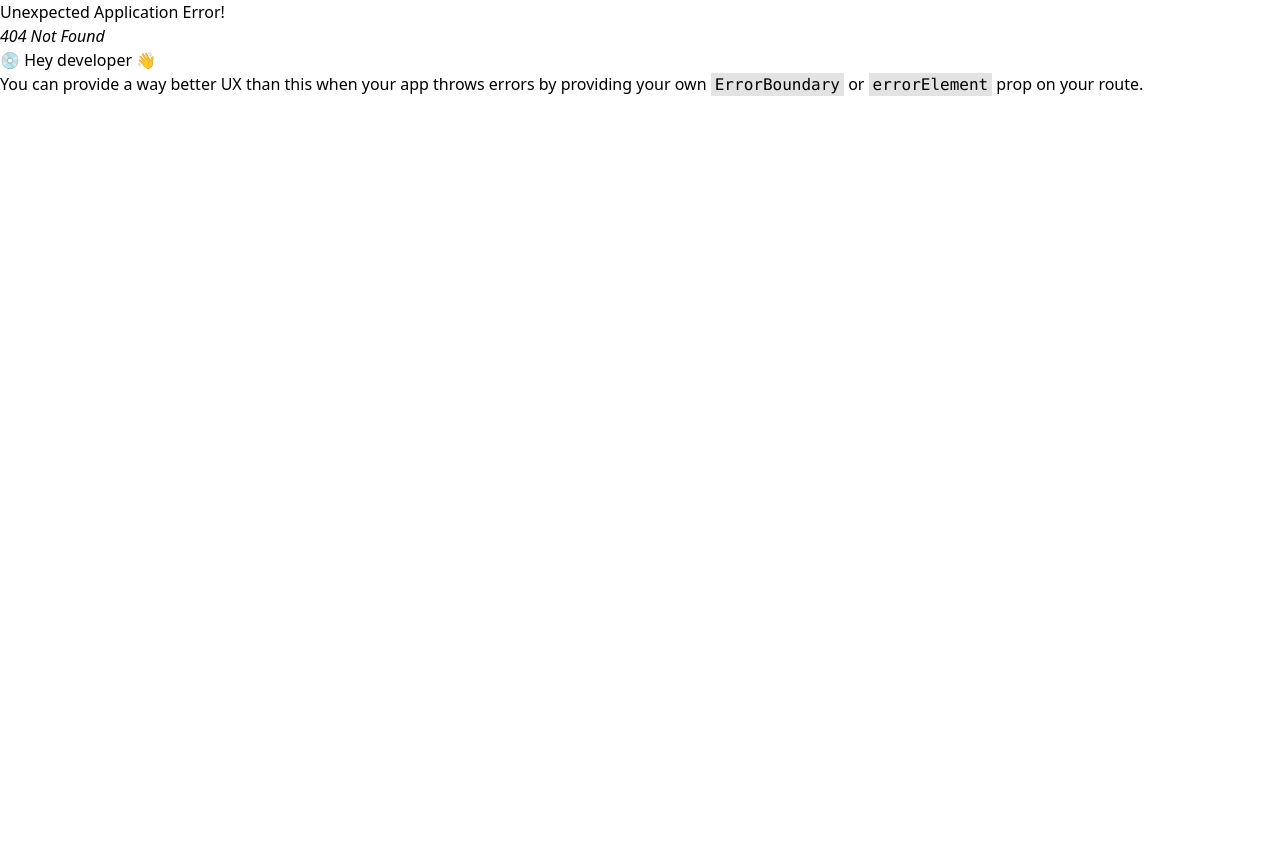
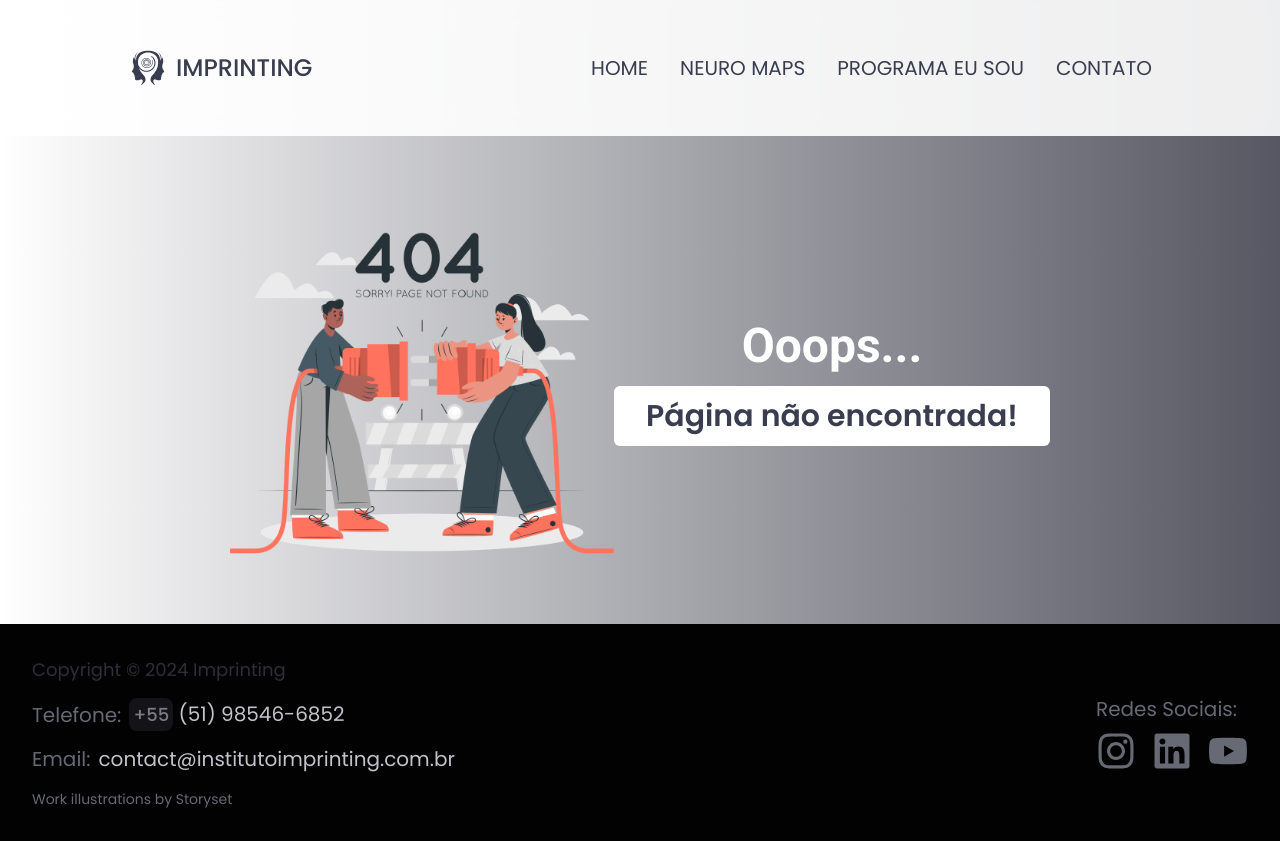
Before and after one commit to Delgado-tech/imprinting-landing-page, a React (Vite) app: page /imprinting-coin in a window 1280 px wide. Before the commit this address had no page. Before the commit the page ends 800 px from the top, so only its background shows below. Built offline with nearby package versions, Linux system fonts and the light colour scheme.

Commit message:
add/feat: página de erro 404

```diff
--- /dev/null
+++ b/src/app/not_found/NotFound.tsx
@@ -0,0 +1,29 @@
+import notfound from "../../assets/404-error.png";
+import Footer from "../../components/footer/Footer";
+import Header from "../../components/header/Header";
+
+export default function NotFound() {
+	return (
+		<section>
+			<Header />
+			<div className="relative flex h-full min-h-screen flex-col items-center justify-between gap-4 bg-gradient-to-r from-white to-custom-gray-04 pt-40">
+				<div className="flex flex-wrap items-center justify-center py-8">
+					<figure className="size-96 transition-all max-md:size-72 max-sm:size-52">
+						<img src={notfound} />
+					</figure>
+					<div className="flex flex-col items-center gap-4">
+						<span className="font-roboto text-5xl font-bold text-white max-xs:text-2xl">
+							Ooops...
+						</span>
+						<span className="h-fit rounded-md bg-white px-8 py-3 text-center font-poppins text-3xl font-semibold text-custom-gray-06 max-sm:mx-4 max-xs:text-xl">
+							Página não encontrada!
+						</span>
+					</div>
+				</div>
+				<div className="w-full">
+					<Footer />
+				</div>
+			</div>
+		</section>
+	);
+}
--- a/src/main.tsx
+++ b/src/main.tsx
@@ -2,10 +2,15 @@ import React from "react";
 import ReactDOM from "react-dom/client";
 import { RouterProvider, createBrowserRouter } from "react-router-dom";
 import HomePage from "./app/home/Home.tsx";
+import NotFound from "./app/not_found/NotFound.tsx";
 import ProgramIAMPage from "./app/programa_eu_sou/ProgramIAM.tsx";
 import "./globals.css";
 
 const router = createBrowserRouter([
+	{
+		path: "*",
+		element: <NotFound />,
+	},
 	{
 		path: "/",
 		element: <HomePage />,
```
Also changed, not shown: src/assets/404-error.png (added).
